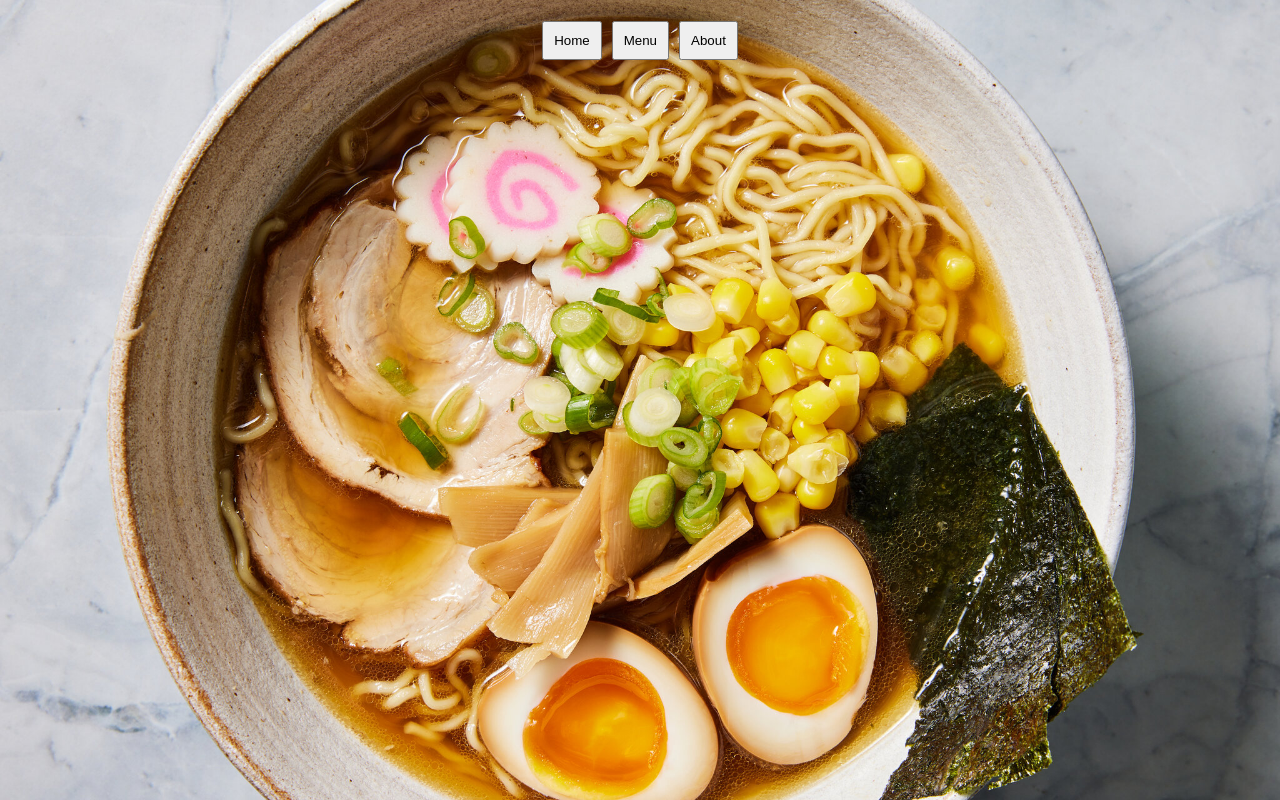
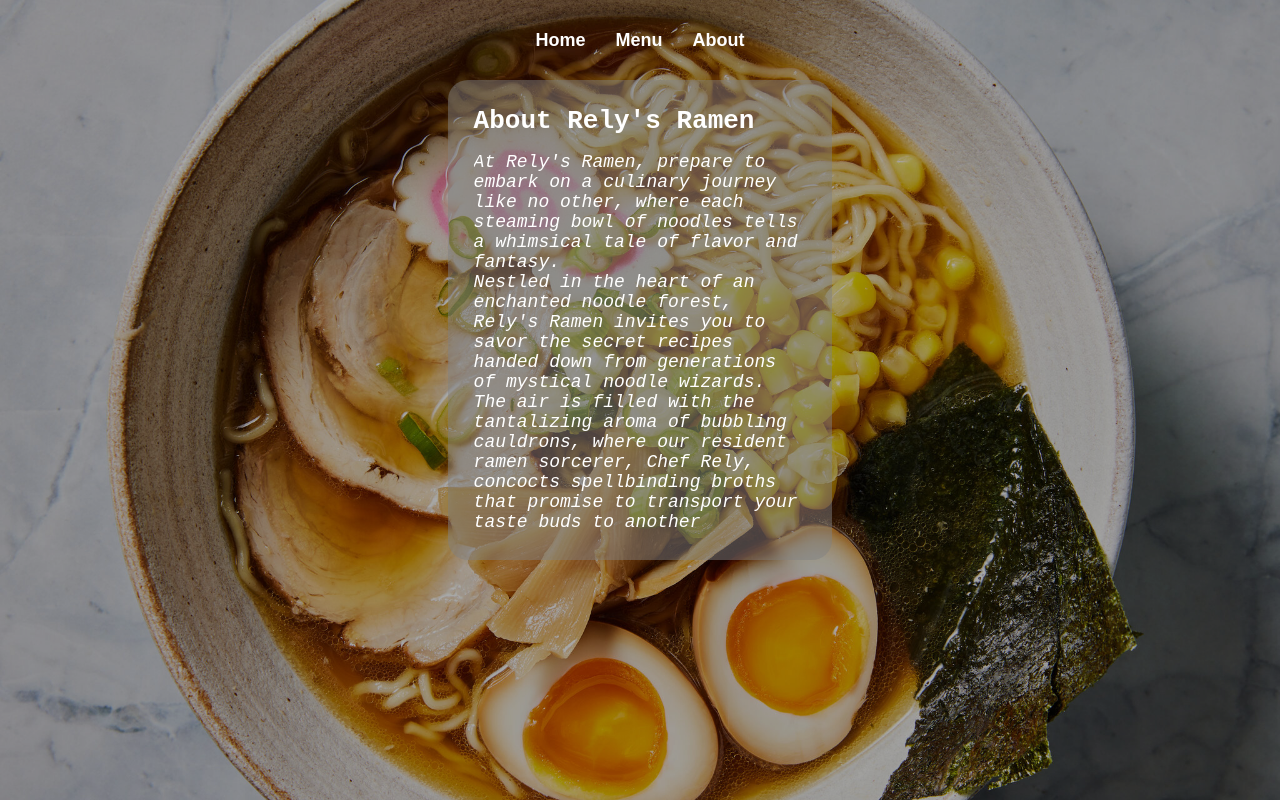
Before and after one commit to Relyful/odinRestaurant, a website built with webpack: page src/index.html in a window 1280 px wide. Both pictures are taken after a click on the button "About". Built offline with nearby package versions, Linux system fonts and the light colour scheme.

Commit message:
Turn about us template into JS component add finishing touches to css and style buttons

```diff
--- a/src/about.js
+++ b/src/about.js
@@ -2,5 +2,26 @@ import './style.css';
 const container = document.querySelector('#content');
 
 export default function about() {
+    container.classList.add('contentMenu');
 
-}
+    const aboutBoard = document.createElement('div');
+    aboutBoard.classList.add('menuBoard', 'aboutBoard');
+    container.appendChild(aboutBoard);
+
+    const aboutHeader = document.createElement('div');
+    aboutHeader.classList.add('aboutHeader');
+    const aboutH2 = document.createElement('h2');
+    aboutH2.innerText = "About Rely's Ramen";
+    aboutHeader.appendChild(aboutH2);
+    aboutBoard.appendChild(aboutHeader);
+
+    const aboutContent = document.createElement('div');
+    aboutContent.classList.add('aboutContent');
+    aboutContent.innerText = `At Rely's Ramen, prepare to embark on a culinary journey like no other, where each steaming bowl of noodles tells a whimsical tale of flavor and fantasy.
+    Nestled in the heart of an enchanted noodle forest, Rely's Ramen invites you to savor the secret recipes handed down from generations of mystical noodle wizards.
+    The air is filled with the tantalizing aroma of bubbling cauldrons, where our resident ramen sorcerer, Chef Rely,
+    concocts spellbinding broths that promise to transport your taste buds to another dimension.
+    Rely's Ramen isn't just a restaurant; it's a portal to a world where slurping noodles takes you on an epic adventure through flavor galaxies.
+    So, grab your enchanted chopsticks and get ready to lose yourself in the enchanting world of Rely's Ramen!`;
+    aboutBoard.appendChild(aboutContent);
+};
--- a/src/home.js
+++ b/src/home.js
@@ -4,7 +4,7 @@ const container = document.querySelector('#content');
 export default function home() {
     container.classList.add('contentHome');
     const centerDiv = document.createElement('div');
-    centerDiv.innerHTML = 'Ramen Rely';
+    centerDiv.innerHTML = "Rely's Ramen";
     centerDiv.classList.add('center');
     const footerDiv = document.createElement('div');
     footerDiv.innerHTML = 'Japanese Restaurant';
--- a/src/index.html
+++ b/src/index.html
@@ -13,6 +13,7 @@
     </style>
 </head>
 <body>
+    <div class="darkOverlay">
         <header>
             <nav>
                 <button class="home">Home</button>
@@ -20,8 +21,7 @@
                 <button class="about">About</button>
             </nav>
         </header>
-    <div id="content">
-
+        <div id="content">    </div>
     </div>
 </body>
 </html>
--- a/src/index.js
+++ b/src/index.js
@@ -1,7 +1,7 @@
 import './style.css';
 import loadHome from './home';
 import loadMenu from './menu';
-import loadABout from './about';
+import loadAbout from './about';
 
 const container = document.querySelector('#content');
 const homeBut = document.querySelector('.home');
--- a/src/menu.js
+++ b/src/menu.js
@@ -34,12 +34,12 @@ export default function menu() {
     menuItem1.classList.add('menuItem');
 
     const menuH5 = document.createElement('h5');
-    menuH5.innerText = 'Ramen Shoyu';
+    menuH5.innerText = 'Shoyu Ramen';
     const menuP = document.createElement('p');
     menuP.innerText = 'Soy sauce flavor and a clear soup broth served with medium-thin curly noodles';
 
     const menuH51 = document.createElement('h5');
-    menuH51.innerText = 'Ramen Shoyu';
+    menuH51.innerText = 'Tonkotsu Shoyu';
     const menuP1 = document.createElement('p');
     menuP1.innerText = 'Soy sauce flavor and a clear soup broth served with medium-thin curly noodles';
 
--- a/src/style.css
+++ b/src/style.css
@@ -6,6 +6,13 @@ body {
     background-image: url('./img/ramen.jpg');
     background-repeat: no-repeat;
     background-size: cover;
+    font-family: 'Courier New', Courier, monospace;
+}
+
+.darkOverlay {
+    width: 100vw;
+    height: 100vh;
+    background-color: rgba(0, 0, 0, 0.342);
 }
 
 nav {
@@ -19,6 +26,12 @@ nav {
 
 nav button {
     padding: 10px;
+    background: none;
+    border: none;
+    cursor: pointer;
+    font-weight: bold;
+    font-size: 18px;
+    color: white;
 }
 
 #content {
@@ -32,17 +45,18 @@ nav button {
 .contentHome {
     display: grid;
     grid-template-columns: 1fr 250px 1fr;
-    grid-template-rows: 1fr 50px 1fr 50px 10px;
+    grid-template-rows: 1fr 70px 1fr 70px 10px;
 }
 
 .center, .footer {
     text-align: center;
-    color: black;
-    font-size: 24px;
+    color: rgb(255, 255, 255);
+    font-size: 32px;
+    font-weight: bold;
 }
 
 .center {
-    grid-column: 2 / 3;
+    grid-column: 1 / 4;
     grid-row: 2 / 3;
 }
 
@@ -74,6 +88,7 @@ nav button {
     display: flex;
     justify-content: center;
     align-items: center;
+    color: white;
 }
 
 .menuContent {
@@ -85,6 +100,7 @@ nav button {
     justify-content: center;
     justify-items: center;
     align-items: center;
+    color: white;
 }
 
 .menuRamenPic {
@@ -98,6 +114,30 @@ nav button {
 }
 
 .menuItem {
-    padding-top: 30%;
+    margin-top: 30%;
     align-self: start;
+    font-size: 16px;
+    padding: 5px;
 }
+
+.menuItem > h5 {
+    font-size: 18px;
+    padding-bottom: 5%;
+}
+
+.aboutBoard {
+    padding: 2%;
+}
+
+.aboutHeader > h2 {
+    padding-bottom: 5%;
+    font-size: 26px;
+    color: white;
+}
+
+.aboutContent {
+    overflow: auto;
+    font-size: 18px;
+    font-style: italic;
+    color: white;
+}
```
Lines whose indentation alone changed are shown as unchanged.
